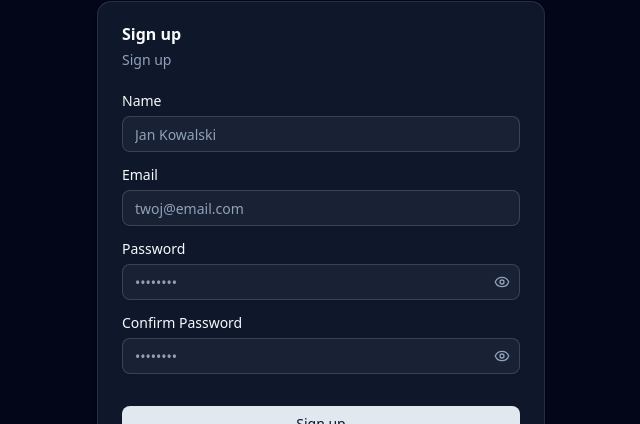
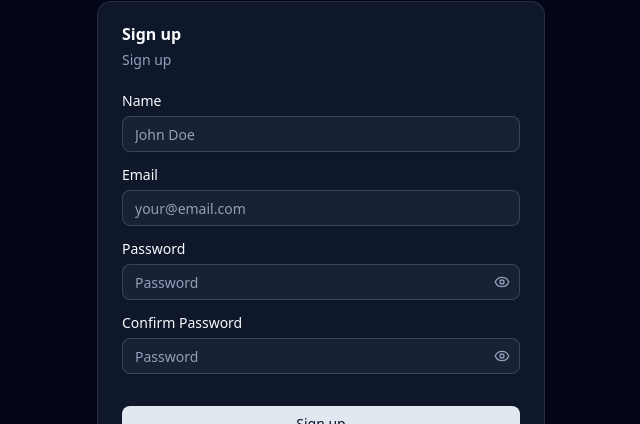
Before and after one commit to DawidZyluk/nextjs-supabase-auth-starter, a Next.js app: page /en/register in a window 1280 px wide. Shown: the part 148-572 px from the top of the page, without its empty margins (319-959 px from the left). Built offline with nearby package versions, Linux system fonts and the light colour scheme; no server answers.

Commit message:
feat: Add complete authentication pages for login, registration, password reset, and update with i18n.

```diff
--- a/app/[locale]/login/page.tsx
+++ b/app/[locale]/login/page.tsx
@@ -80,7 +80,7 @@ export default function LoginPage() {
               <Input
                 id="email"
                 type="email"
-                placeholder="twoj@email.com"
+                placeholder={t("emailPlaceholder")}
                 disabled={loading}
                 {...register("email", {
                   required: true,
@@ -112,7 +112,7 @@ export default function LoginPage() {
                 <Input
                   id="password"
                   type={showPassword ? "text" : "password"}
-                  placeholder="••••••••"
+                  placeholder={t("passwordPlaceholder")}
                   disabled={loading}
                   {...register("password", {
                     required: true,
--- a/app/[locale]/register/page.tsx
+++ b/app/[locale]/register/page.tsx
@@ -94,7 +94,7 @@ export default function RegisterPage() {
               <Input
                 id="name"
                 type="text"
-                placeholder="Jan Kowalski"
+                placeholder={t("namePlaceholder")}
                 disabled={loading}
                 {...register("name", {
                   required: true,
@@ -113,7 +113,7 @@ export default function RegisterPage() {
               <Input
                 id="email"
                 type="email"
-                placeholder="twoj@email.com"
+                placeholder={t("emailPlaceholder")}
                 disabled={loading}
                 {...register("email", {
                   required: true,
@@ -137,7 +137,7 @@ export default function RegisterPage() {
                 <Input
                   id="password"
                   type={showPassword ? "text" : "password"}
-                  placeholder="••••••••"
+                  placeholder={t("passwordPlaceholder")}
                   disabled={loading}
                   {...register("password", {
                     required: true,
@@ -180,7 +180,7 @@ export default function RegisterPage() {
                 <Input
                   id="confirmPassword"
                   type={showConfirmPassword ? "text" : "password"}
-                  placeholder="••••••••"
+                  placeholder={t("passwordPlaceholder")}
                   disabled={loading}
                   {...register("confirmPassword", {
                     required: true,
--- a/app/[locale]/reset-password/page.tsx
+++ b/app/[locale]/reset-password/page.tsx
@@ -105,7 +105,7 @@ export default function ResetPasswordPage() {
               <Input
                 id="email"
                 type="email"
-                placeholder="twoj@email.com"
+                placeholder={t("emailPlaceholder")}
                 disabled={loading}
                 {...register("email", {
                   required: true,
--- a/app/[locale]/update-password/page.tsx
+++ b/app/[locale]/update-password/page.tsx
@@ -203,7 +203,7 @@ export default function UpdatePasswordPage() {
                 <Input
                   id="password"
                   type={showPassword ? "text" : "password"}
-                  placeholder="••••••••"
+                  placeholder={t("passwordPlaceholder")}
                   disabled={loading}
                   {...register("password", {
                     required: true,
@@ -246,7 +246,7 @@ export default function UpdatePasswordPage() {
                 <Input
                   id="confirmPassword"
                   type={showConfirmPassword ? "text" : "password"}
-                  placeholder="••••••••"
+                  placeholder={t("confirmPasswordPlaceholder")}
                   disabled={loading}
                   {...register("confirmPassword", {
                     required: true,
--- a/i18n/request.ts
+++ b/i18n/request.ts
@@ -1,5 +1,5 @@
 import { getRequestConfig } from 'next-intl/server';
-import { routing } from './routing';
+import { routing } from './routing'; // Import routing configuration
 
 export default getRequestConfig(async ({ requestLocale }) => {
     // This typically corresponds to the `[locale]` segment
--- a/messages/en.json
+++ b/messages/en.json
@@ -17,7 +17,10 @@
         "updatePassword": "Update Password",
         "haveAccount": "Already have an account?",
         "noAccount": "Don't have an account?",
-        "checkEmail": "Check your email for the confirmation link."
+        "checkEmail": "Check your email for the confirmation link.",
+        "emailPlaceholder": "your@email.com",
+        "passwordPlaceholder": "Password",
+        "namePlaceholder": "John Doe"
     },
     "ResetPassword": {
         "title": "Reset Password",
@@ -29,7 +32,8 @@
         "email": "Email",
         "submit": "Send reset link",
         "sending": "Sending...",
-        "error": "Error resetting password"
+        "error": "Error resetting password",
+        "emailPlaceholder": "your@email.com"
     },
     "UpdatePassword": {
         "title": "Set new password",
@@ -47,7 +51,9 @@
         "submit": "Update Password",
         "backToLogin": "Back to login",
         "newPassword": "New Password",
-        "saving": "Saving..."
+        "saving": "Saving...",
+        "passwordPlaceholder": "New password",
+        "confirmPasswordPlaceholder": "Confirm password"
     },
     "Dashboard": {
         "title": "Dashboard",
--- a/messages/pl.json
+++ b/messages/pl.json
@@ -17,7 +17,10 @@
         "updatePassword": "Zaktualizuj hasło",
         "haveAccount": "Masz już konto?",
         "noAccount": "Nie masz konta?",
-        "checkEmail": "Sprawdź email, aby potwierdzić konto."
+        "checkEmail": "Sprawdź email, aby potwierdzić konto.",
+        "emailPlaceholder": "twoj@email.com",
+        "passwordPlaceholder": "Hasło",
+        "namePlaceholder": "Jan Kowalski"
     },
     "ResetPassword": {
         "title": "Resetowanie hasła",
@@ -29,7 +32,8 @@
         "email": "Email",
         "submit": "Wyślij link resetujący",
         "sending": "Wysyłanie...",
-        "error": "Błąd podczas resetowania hasła"
+        "error": "Błąd podczas resetowania hasła",
+        "emailPlaceholder": "twoj@email.com"
     },
     "UpdatePassword": {
         "title": "Ustaw nowe hasło",
@@ -47,7 +51,9 @@
         "submit": "Zaktualizuj hasło",
         "backToLogin": "Powrót do logowania",
         "newPassword": "Nowe hasło",
-        "saving": "Zapisywanie..."
+        "saving": "Zapisywanie...",
+        "passwordPlaceholder": "Nowe hasło",
+        "confirmPasswordPlaceholder": "Potwierdź hasło"
     },
     "Dashboard": {
         "title": "Panel",
```
